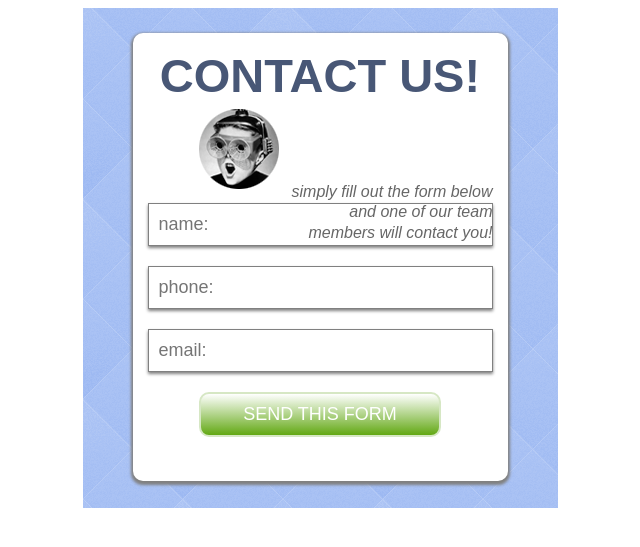
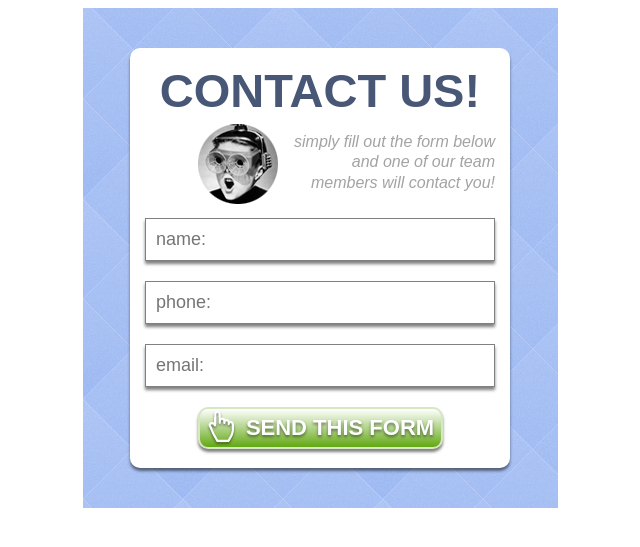
Before and after one commit to rebeccaestes/whistle-code-test, a Node server app: template views/messages/index.hbs in a window 1280 px wide. Shown: the top 547 px of the page, without its empty margins (320-960 px from the left). Run offline with Node 20, Linux system fonts and the light colour scheme; the template is opened without the code that fills it, so the values that code supplies are empty; some libraries are stand-ins or nearby versions.

Commit message:
cleaning up code

```diff
--- a/index.js
+++ b/index.js
@@ -1,31 +1,21 @@
-// express dependency for our application
 var express = require('express')
-// loads mongoose dependency
 var mongoose = require('mongoose')
-// loads dependency for middleware for paramters
 var bodyParser = require('body-parser')
-// loads dependency that allows put and delete where not supported in html
-var methodOverride = require('method-override')
-// loads module containing all messages contrller actions. not defined yet...
+
 var messagesController = require("./controllers/messagesController")
-// connect mongoose interfaces to reminders mongo db
+
 mongoose.connect('mongodb://localhost/messages')
+
 var app = express()
-// sets view engine to handlebars
+
 app.set("view engine", "hbs")
-// allows for parameters in JSON and html
 app.use(bodyParser.json());
 app.use(bodyParser.urlencoded({extended:true}))
-// allows for put/delete request in html form
-app.use(methodOverride('_method'))
-// connects assets like stylesheets
 app.use(express.static(__dirname + '/public'))
 
-// app server located on port 4000
 app.listen(4000, function(){
   console.log("app listening on port 4000")
 })
 
-// first route we'll define together ...
 app.get("/messages", messagesController.index);
 app.post("/messages", messagesController.create);
--- a/package.json
+++ b/package.json
@@ -12,7 +12,6 @@
     "body-parser": "^1.15.0",
     "express": "^4.13.4",
     "hbs": "^4.0.0",
-    "method-override": "^2.3.5",
     "mongoose": "^4.4.8"
   }
 }
--- a/public/script.js
+++ /dev/null
@@ -1,11 +0,0 @@
-$(document).ready(function(){
-
-	$('.submit').on('click', function(e) {
-		// e.preventDefault();
-		$('.form').hide();
-		$('.thanks').show();
-
-	})
-
-
-})
--- a/public/style.css
+++ b/public/style.css
@@ -1,13 +1,38 @@
-/*all boxes have light shadows to L and R, heavy to bottom*/
-/*curved boxes are same gradient*/
-
 body {
 	font-family: "Arial", sans-serif;
 }
 
-.form-intro {
+.background {
+  background-image: url("assets/diamond_upholstery.png");
   position: relative;
-	height: auto;
+  width: 375px;
+  height: 450px;
+  margin: 0 auto;
+  padding: 25px 50px;
+}
+
+.container {
+  background-color: white;
+  padding: 10px 15px;
+  border-radius: 10px;
+  box-shadow: 0 3px 3px rgba(0, 0, 0, .5);
+  height: 400px;
+  width: 350px;
+  position: absolute;
+  top: 50%;
+  left: 50%;
+  transform: translate(-50%, -50%);
+}
+
+h1 {
+  color: rgb(72, 87, 118);
+  font-size: 47px;
+  font-weight: bold;
+  line-height: 1.4;
+  text-align: center;
+  text-transform: uppercase;
+  padding: 0;
+  margin: 0;
 }
 
 .whoa-img {
@@ -15,68 +40,20 @@
 	padding-bottom: 10px;
 }
 
-.thanks-text {
-	margin: 20px 0;
-}
-
 p {
+  color: rgb(102, 102, 102);
   font-size: 18px;
-	color: rgb(102, 102, 102);
-}
-
-.contact {
-	text-align: center;
-	width: 60%;
-	display: block;
-	margin: 0 auto;
 }
 
 .instructions {
-  /*font-size: 16.806px;*/
-  /*font-family: "Arial";*/
-  /*float: right;*/
-  width: 60%;
+  color: #a3a3a3;
   font-size: 16px;
   font-style: italic;
   line-height: 1.273;
   text-align: right;
-  padding-top: 10px;
-  position: absolute;
-  top: 50%;
-  right: 0;
-  /*transform: translate(-50%, -50%)*/
-  /*position: absolute;*/
-/*  left: 176.125px;
-  top: 145.97px;
-  width: 226px;
-  height: 58px;
-  z-index: 11;*/
-}
-
-.background {
-  background-image: url("assets/diamond_upholstery.png");
-  /*position: absolute;*/
-/*  width: 480px;
-  height: 527px;*/
-  width: 375px;
-  height: 450px;
-	margin: 0 auto;
-	padding: 25px 50px;
-}
-
-.form {
-	/*display: none;*/
-}
-
-.container {
-	background-color: white;
-	/*width: 100%;*/
-	padding: 10px 15px;
-	border-radius: 10px;
- 	box-shadow: 0px 2px 3px 2px gray;
- 	height: 428px;
-  /*margin: 0 auto;*/
-  /*display: block;*/
+  float: right;
+  width: 60%;
+  margin-top: 8px;
 }
 
 input {
@@ -86,12 +63,7 @@
 	box-sizing: border-box;
 	padding: 10px;
 	border: 1px solid gray;
- 	box-shadow: 0px 2px 3px 2px gray;	box-shadow: 0px 2px 3px grey;
-}
-
-
-::-webkit-input-placeholder, :-moz-placeholder, ::-moz-placeholder, :-ms-input-placeholder  {
-	color: rgb(204, 204, 204);
+  box-shadow: 0 3px 3px rgba(0, 0, 0, .5);
 }
 
 .submit {
@@ -101,7 +73,7 @@
   display: block;
   color: white;
   margin-bottom: 10px;
- 	box-shadow: 0px 2px 3px 2px white;
+  box-shadow: 0 3px 3px rgba(0, 0, 0, .5);
  	border-radius: 10px;
  	border: 2px solid #d6e7c4;
  	position: relative;
@@ -112,80 +84,25 @@
 	background-image: -webkit-linear-gradient(top, #FFFFFF 0%, #62A813 100%);
 }
 
-.submit::before {
-  content: 'test';
-}
-
 .submit:hover {
 	cursor: pointer;
 }
 
 button span {
+  color: white;
   font-size: 22px;
   text-transform: uppercase;
-  vertical-align: bottom;
-  line-height: 1;
-  /*font-family: "Arial";*/
-  color: rgb(255, 255, 255);
   font-weight: bold;
   text-align: center;
-  vertical-align: bottom;
+  vertical-align: middle;
+  line-height: 1;
   text-shadow: 0px 2px 3px rgba(0, 0, 0, 0.45);
-/*  position: absolute;
-  top: 50%;
-  transform: translate(-50%, -50%);
-  width: auto;*/
-/*  -moz-transform: matrix( 1.53785301716868,0,0,1.53785301716868,0,0);
-  -webkit-transform: matrix( 1.53785301716868,0,0,1.53785301716868,0,0);
-  -ms-transform: matrix( 1.53785301716868,0,0,1.53785301716868,0,0);
-  position: absolute;
-  left: 207.892px;
-  top: 402.611px;
-  z-index: 20;*/
 }
 
 button img {
-	vertical-align: bottom;
+	vertical-align: middle;
 	margin-right: 10px;
 	line-height: 1;
-}
-
-/*.phone: {
-  font-size: 18.333px;
-  font-family: "Arial";
-  color: rgb(204, 204, 204);
-  line-height: 1.167;
-  text-align: left;s
-  position: absolute;
-  left: 69px;
-  top: 299.128px;
-  z-index: 16;
-}*/
-
-h1 {
-  font-size: 47px;
-  color: rgb(72, 87, 118);
-  font-weight: bold;
-  line-height: 1.4;
-  text-align: center;
-  text-transform: uppercase;
-  padding: 0;
-  margin: 0;
-/*  -moz-transform: matrix( 1.53785301716868,0,0,1.53785301716868,0,0);
-  -webkit-transform: matrix( 1.53785301716868,0,0,1.53785301716868,0,0);
-  -ms-transform: matrix( 1.53785301716868,0,0,1.53785301716868,0,0);
-  position: absolute;
-  left: 130.851px;
-  top: 62.611px;
-  z-index: 10;*/
-}
-
-.thanks h1 {
-  color: rgb(102, 102, 102);
-}
-
-.thanks {
-	display: none;
 }
 
 .balloon {
--- a/views/layout.hbs
+++ b/views/layout.hbs
@@ -8,35 +8,13 @@
 </head>
 <body>
 
-	<div class="background"><div class="container">
+	<div class="background">
+		<div class="container">
 
-		<div class="form">
-			<h1>Contact Us!</h1>
-			<div class="form-intro">
-				<img src="assets/WHOA_.png" alt="boy in goggles" class="whoa-img"/>
-				<p class="instructions">simply fill out the form below and one of our team members will contact you!</p>
-			</div>
-			<form action="/messages" method="post">
-			  <input type="text" name="name" placeholder="name:"><br />
-			  <input type="text" name="phone" placeholder="phone:"><br />
-			  <input type="text" name="email" placeholder="email:"><br />
-			  <input type="submit" class="submit" value="send this form">
-	<!-- 		  <button type="submit" class="submit"><img src="assets/finger.png" alt="pointing finger"/><span>Send this form</span></button> -->
-			</form>
+			 {{{body}}}
+
 		</div>
-
-		<div class="thanks">
-			<img src="assets/talk-balloon.png" alt="speech balloon" class="balloon"/>
-			<div class="line"></div>
-			<div class="thanks-text">
-				<h1>Thank You!</h1>
-				<p class="contact">someone from our team will contact you soon!</p>
-			</div>
-			<div class="line"></div>
-	</div></div>
-
-	<script src="https://ajax.googleapis.com/ajax/libs/jquery/2.1.3/jquery.min.js"></script>
-	<script src="script.js"></script>
+	</div>
 
 </body>
 </html>
--- a/views/messages/index.hbs
+++ b/views/messages/index.hbs
@@ -1,5 +1,13 @@
-{{#each messages}}
-	{{name}}
-	{{phone}}
-	{{email}}
-{{/each}}
+<div class="form">
+	<h1>Contact Us!</h1>
+	<div class="form-intro">
+		<img src="assets/WHOA_.png" alt="boy in goggles" class="whoa-img"/>
+		<p class="instructions">simply fill out the form below and one of our team members will contact you!</p>
+	</div>
+	<form action="/messages" method="post">
+	  <input type="text" name="name" placeholder="name:" required><br />
+	  <input type="text" name="phone" placeholder="phone:" required><br />
+	  <input type="text" name="email" placeholder="email:" required><br />
+		<button type="submit" class="submit"><img src="assets/finger.png" alt="pointing finger"/><span>Send this form</span></button>
+	</form>
+</div>
```
Also changed, not shown: other parts of public/style.css (+10 -30 lines), controllers/messagesController.js (+5 -11 lines), db/seeds.js (deleted, +0 -22 lines), views/index.hbs (deleted, +0 -42 lines), views/messages/thanks.hbs (added, +9 -0 lines), public/assets/diamond_upholstery1.png (deleted), 1 other file. Lines whose indentation alone changed are shown as unchanged.
